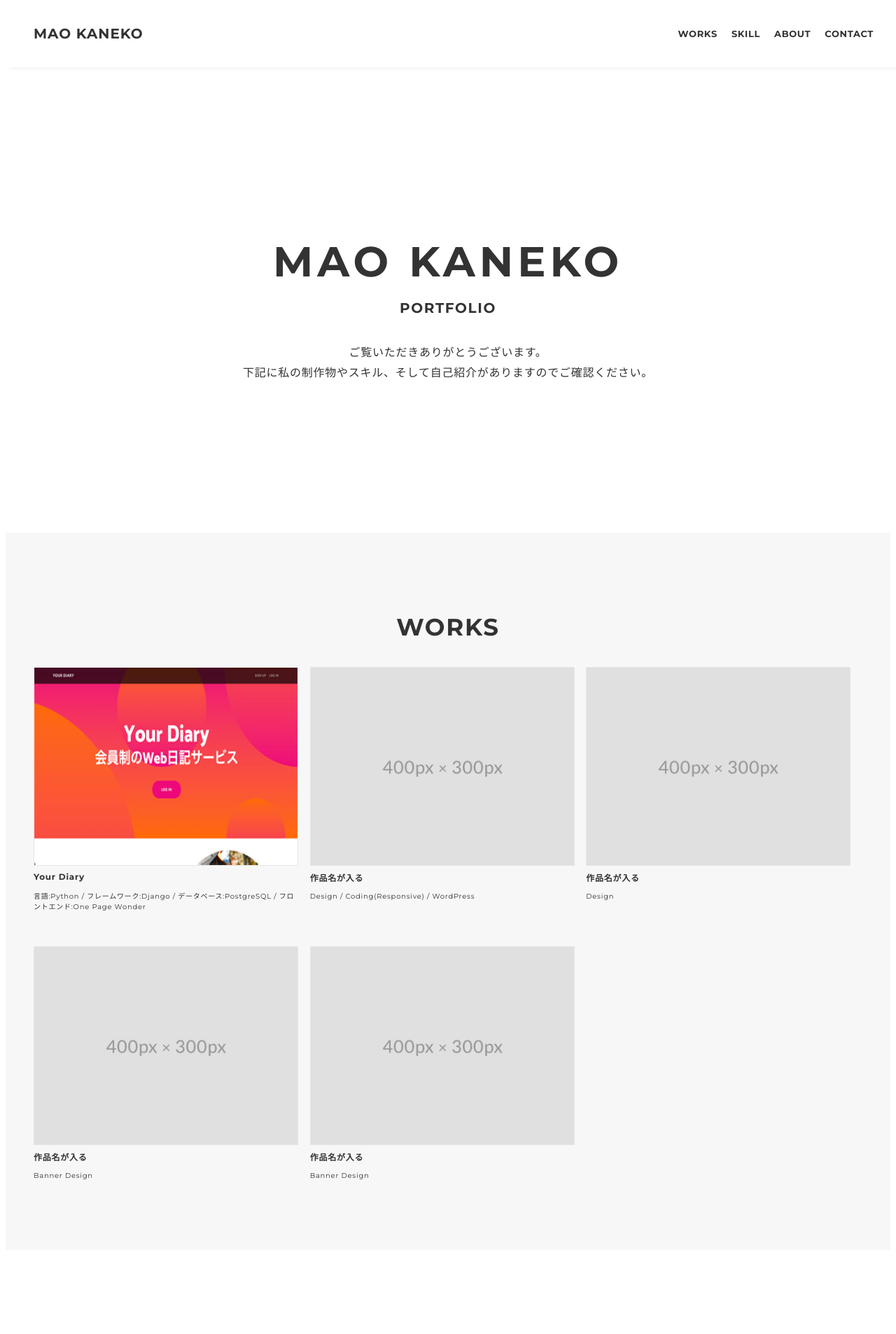
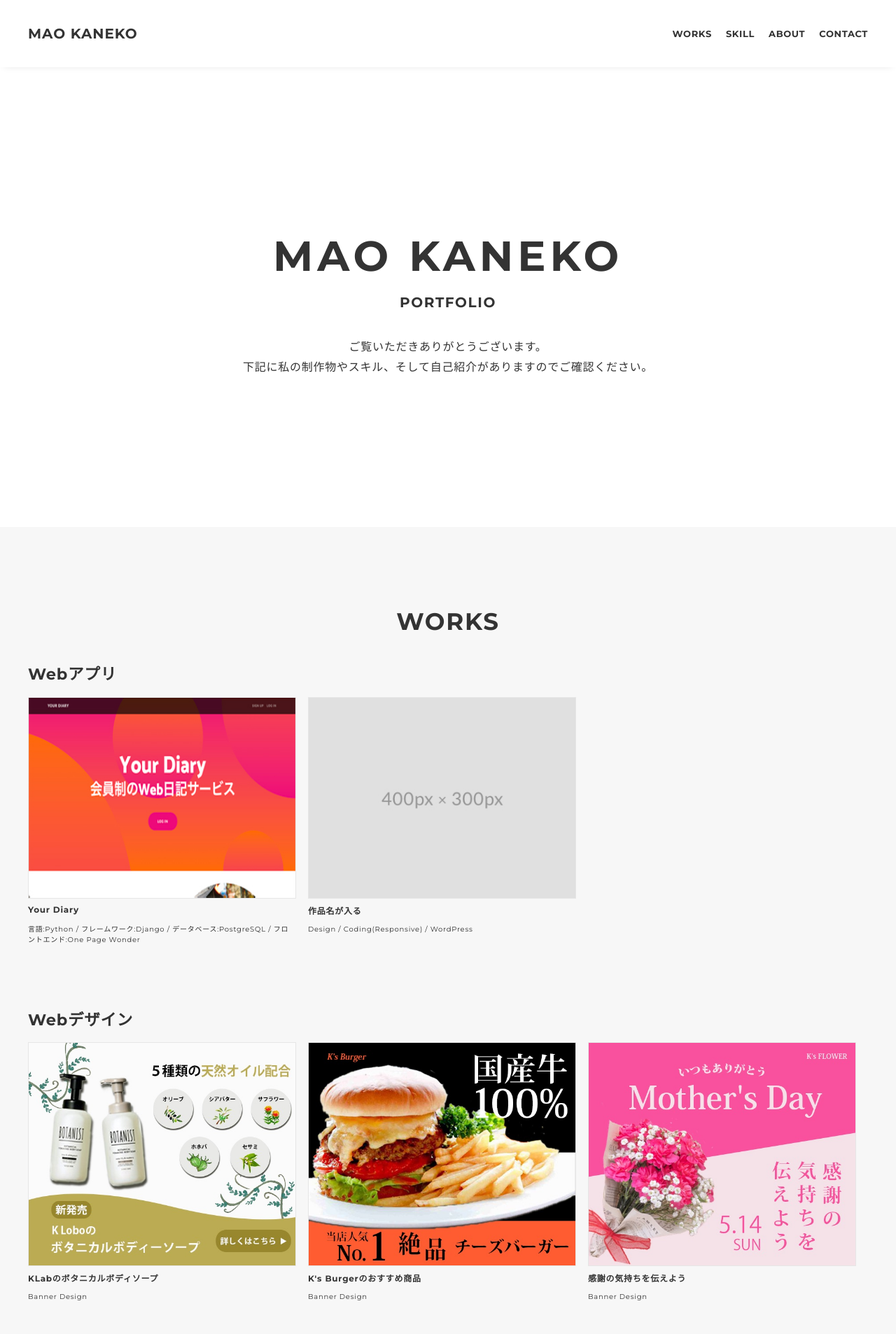
Before and after one commit to maokaneko/Your-Diary, a Django app: page / in a window 1280 px wide. Shown: the top 1906 px of the page at 70% size. Run offline with Django 4.2, Linux system fonts and the light colour scheme; some libraries are stand-ins or nearby versions.

Commit message:
トップページver.2完成

```diff
--- a/templates/top_page.html
+++ b/templates/top_page.html
@@ -15,13 +15,13 @@
 
     <!-- cssを読み込む -->
     <link rel="stylesheet" href="{% static 'css/top.css' %}">
-    <link rel="stylesheet" href="{% static 'css/top_ress.css' %}">
+    <!-- <link rel="stylesheet" href="{% static 'css/top_ress.css' %}"> -->
 
     <!-- アイコンの読み込み -->
     <link rel="shortcut icon" href="{% static 'images/top/favicon.ico' %}" />
 </head>
 
-<body>
+<body style="margin: 0;">
     <div class="wrapper">
 
         <!-- header -->
@@ -61,14 +61,15 @@
             <section class="works section" id="works">
                 <div class="container">
                     <h2 class="title">WORKS</h2>
+                    <h2 class="sub-title1">Webアプリ</h2>
                     <div class="works-list">
-
                         <!-- Your Diary -->
-                        <a class="works-item" href="{% url 'diary_index' %}" target="_blank">
+                        <a class="works-item" target="_blank">
                             <div class="works-img"><img src="{% static 'images/top/your-diary.jpg' %}" alt="" />
                             </div>
                             <p class="works-name">Your Diary</p>
-                            <p class="works-info">言語:Python / フレームワーク:Django / データベース:PostgreSQL / フロントエンド:One Page Wonder</p>
+                            <p class="works-info">言語:Python / フレームワーク:Django / データベース:PostgreSQL / フロントエンド:One Page
+                                Wonder</p>
                         </a>
 
                         <a class="works-item" href="works-template.html">
@@ -77,22 +78,51 @@
                             <p class="works-name">作品名が入る</p>
                             <p class="works-info">Design / Coding(Responsive) / WordPress</p>
                         </a>
-                        <a class="works-item" href="works-template.html">
-                            <div class="works-img"><img src="{% static 'images/top/works-dummy-thumb.jpg' %}" alt="" />
+
+                        <!-- <a class="works-item" href="works-template.html">
+                            <div class="works-img"><img src="images/top/works-dummy-thumb.jpg" alt="" />
                             </div>
                             <p class="works-name">作品名が入る</p>
                             <p class="works-info">Design</p>
-                        </a>
-                        <a class="works-item" href="works-template.html">
-                            <div class="works-img"><img src="{% static 'images/top/works-dummy-thumb.jpg' %}" alt="" />
+                        </a> -->
+                    </div>
+
+                    <h2 class="sub-title2" style="margin-top: 80px;">Webデザイン</h2>
+                    <div class="works-list">
+                        <a class="works-item">
+                            <div class="works-img"><img src="{% static 'images/top/body_soup.jpeg' %}" alt="" />
                             </div>
-                            <p class="works-name">作品名が入る</p>
+                            <p class="works-name">KLabのボタニカルボディソープ</p>
                             <p class="works-info">Banner Design</p>
                         </a>
-                        <a class="works-item" href="works-template.html">
-                            <div class="works-img"><img src="{% static 'images/top/works-dummy-thumb.jpg' %}" alt="" />
+                        <a class="works-item">
+                            <div class="works-img"><img src="{% static 'images/top/ks_burger.jpeg' %}" alt="" />
                             </div>
-                            <p class="works-name">作品名が入る</p>
+                            <p class="works-name">K's Burgerのおすすめ商品</p>
+                            <p class="works-info">Banner Design</p>
+                        </a>
+                        <a class="works-item">
+                            <div class="works-img"><img src="{% static 'images/top/ksflower.jpeg' %}" alt="" />
+                            </div>
+                            <p class="works-name">感謝の気持ちを伝えよう</p>
+                            <p class="works-info">Banner Design</p>
+                        </a>
+                        <a class="works-item">
+                            <div class="works-img"><img src="{% static 'images/top/k_net.jpeg' %}" alt="" />
+                            </div>
+                            <p class="works-name">K NET光</p>
+                            <p class="works-info">Banner Design</p>
+                        </a>
+                        <a class="works-item">
+                            <div class="works-img"><img src="{% static 'images/top/soujiki.jpeg' %}" alt="" />
+                            </div>
+                            <p class="works-name">Vacuum Cleaner</p>
+                            <p class="works-info">Banner Design</p>
+                        </a>
+                        <a class="works-item">
+                            <div class="works-img"><img src="{% static 'images/top/doubutuen.jpeg' %}" alt="" />
+                            </div>
+                            <p class="works-name">わくわく動物園</p>
                             <p class="works-info">Banner Design</p>
                         </a>
                     </div>
@@ -106,11 +136,12 @@
                     <h2 class="title">SKILL</h2>
                     <div class="skill-list">
                         <div class="skill-item">
-                            <p class="skill-img"><img src="{% static 'images/top/python_icon.png' %}" alt="" ></p>
+                            <p class="skill-img"><img src="{% static 'images/top/python_icon.png' %}" alt=""></p>
                             <div class="skill-body">
-                                <h3 class="skill-name">Python</h3>
+                                <h3 class="skill-name">Python & Django</h3>
                                 <p class="skill-text">
                                     変数やデータ型、if文、for文、関数などの基礎知識。
+                                    <br>Djangoの基本的なディレクトリ構造、モデル・ビュー・テンプレート(MTV)の概念、URLパターンなどの基礎知識。それらを用いたWEBアプリ作成。
                                 </p>
                             </div>
                         </div>
@@ -124,11 +155,12 @@
                             </div>
                         </div>
                         <div class="skill-item">
-                            <p class="skill-img"><img src="{% static 'images/top/django_icon.png' %}" alt=""></p>
+                            <p class="skill-img"><img src="{% static 'images/top/ruby_icon.png' %}" alt=""></p>
                             <div class="skill-body">
-                                <h3 class="skill-name">Django</h3>
+                                <h3 class="skill-name">Ruby & Ruby on Rails</h3>
                                 <p class="skill-text">
-                                    Djangoの基本的なディレクトリ構造、モデル・ビュー・テンプレート(MTV)の概念、URLパターンなどの基礎知識。それらを用いたWEBサイト構築。
+                                    変数やデータ型、each文、ハッシュ、関数などの基礎知識。<br>
+                                    Railsの基本的なディレクトリ構造、MTCアーキテクチャの概念、Active Recordやヘルパーメソッドなどの基礎知識。それらを用いたWEBアプリ作成。
                                 </p>
                             </div>
                         </div>
@@ -146,7 +178,8 @@
                             <div class="skill-body">
                                 <h3 class="skill-name">PostgreSQL</h3>
                                 <p class="skill-text">
-
+                                    リレーショナルデータベース(RDB)やデータベース管理システム (DBMS)についての知識、CREATE TABLE文
+                                    やSELECT文などの基本的なSQLの理解と書き方などの基礎知識。
                                 </p>
                             </div>
                         </div>
```
Also changed, not shown: static/images/top/body_soup.jpeg (added), static/images/top/doubutuen.jpeg (added), static/images/top/k_net.jpeg (added), static/images/top/ks_burger.jpeg (added), static/images/top/ksflower.jpeg (added), static/images/top/ruby_icon.png (added), static/images/top/soujiki.jpeg (added).
